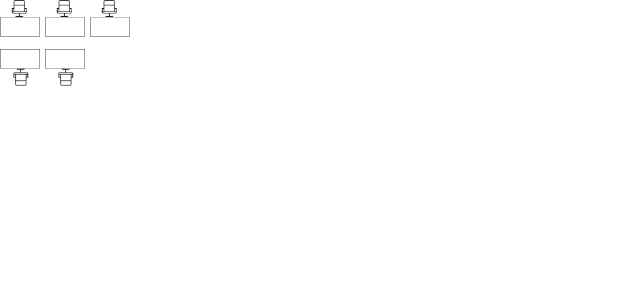
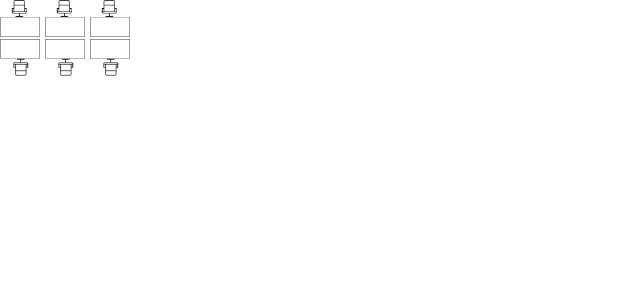
Before and after one commit to superihor20/hakaton, a Next.js app: page / in a window 1280 px wide. Shown: the top 300 px of the page, without its empty margins (0-640 px from the left). Built offline with nearby package versions, Linux system fonts and the light colour scheme.

Commit message:
rest of the groups

```diff
--- a/components/tableGroup/tableGroup.module.scss
+++ b/components/tableGroup/tableGroup.module.scss
@@ -1,9 +1,29 @@
 .tableGroup {
   position: relative;
 
+  &.groupVariants1 {
+    width: 40px;
+    height: 40px;
+
+    & > :nth-child(1) {
+    }
+  }
+
+  &.groupVariants2 {
+    width: 40px;
+    height: 80px;
+
+    & > :nth-child(1) {
+    }
+
+    & > :nth-child(2) {
+      bottom: 0;
+    }
+  }
+
   &.groupVariants3 {
     width: 85px;
-    height: 90px;
+    height: 80px;
 
     & > :nth-child(1) {
     }
@@ -14,13 +34,13 @@
 
     & > :nth-child(3) {
       right: 0;
-      transform: translateY(50%);
+      top: 17px;
     }
   }
 
   &.groupVariants4 {
     width: 85px;
-    height: 90px;
+    height: 80px;
 
     & > :nth-child(1) {
     }
@@ -41,7 +61,7 @@
 
   &.groupVariants5 {
     width: 130px;
-    height: 90px;
+    height: 80px;
 
     & > :nth-child(1) {
     }
@@ -63,4 +83,34 @@
       right: 0;
     }
   }
+
+  &.groupVariants6 {
+    width: 130px;
+    height: 80px;
+
+    & > :nth-child(1) {
+    }
+
+    & > :nth-child(2) {
+      bottom: 0;
+    }
+
+    & > :nth-child(3) {
+      left: 45px;
+    }
+
+    & > :nth-child(4) {
+      left: 45px;
+      bottom: 0;
+    }
+
+    & > :nth-child(5) {
+      right: 0;
+    }
+
+    & > :nth-child(6) {
+      right: 0;
+      bottom: 0;
+    }
+  }
 }
--- a/pages/index.tsx
+++ b/pages/index.tsx
@@ -7,9 +7,10 @@ const Home: NextPage = () => {
     <TableGroup>
       <TableWithChair id={1} />
       <TableWithChair id={2} typeDirection='reverse' />
-      <TableWithChair id={3} />
-      <TableWithChair id={4} typeDirection='reverse' />
-      <TableWithChair id={5} />
+      <TableWithChair id={1} />
+      <TableWithChair id={2} typeDirection='reverse' />
+      <TableWithChair id={2} typeDirection='normal' />
+      <TableWithChair id={2} typeDirection='reverse' />
     </TableGroup>
   );
 };
```
